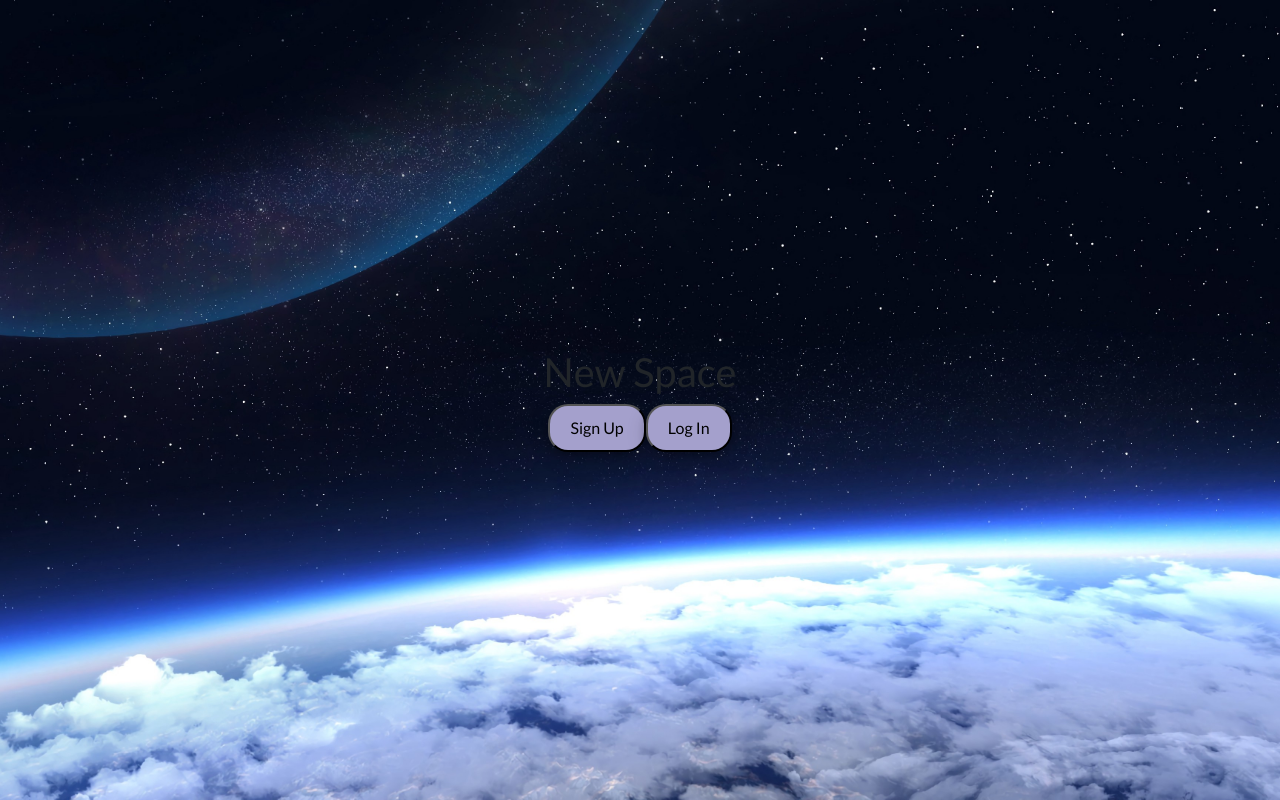
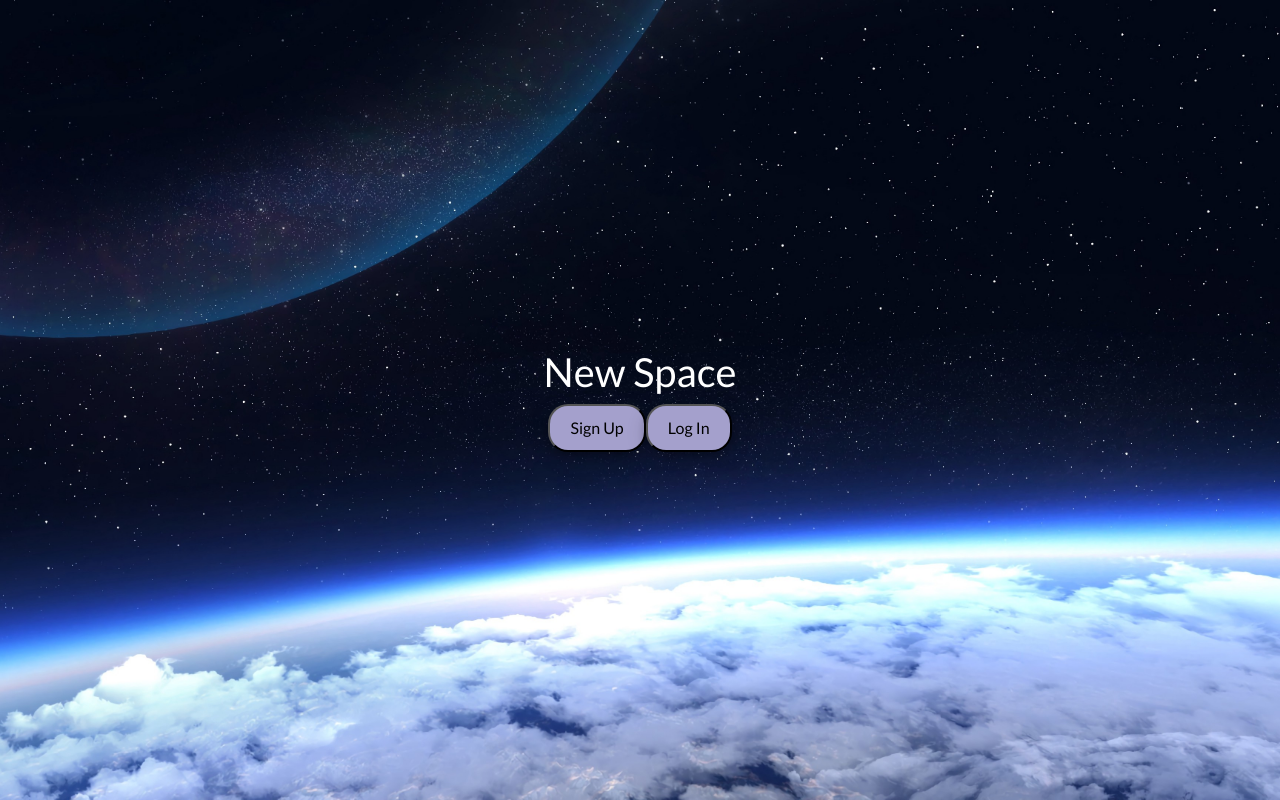
Before and after one commit to FutureWave-Technologies-LLC/DummyWebsiteReact2, a React (Create React App) app: page / in a window 1280 px wide. Built offline with nearby package versions, Linux system fonts and the light colour scheme; a web font is replaced by a local one.

Commit message:
Update DefaultPage.js

```diff
--- a/src/pages/DefaultPage/DefaultPage.js
+++ b/src/pages/DefaultPage/DefaultPage.js
@@ -6,7 +6,7 @@ function DefaultPage () {
     return(
         <section>
             <div className="default-page">
-                <h1>New Space</h1>
+                <h1 className="text-white">New Space</h1>
                 <div>
                     <NavigateButton
                         buttonText="Sign Up"
```
